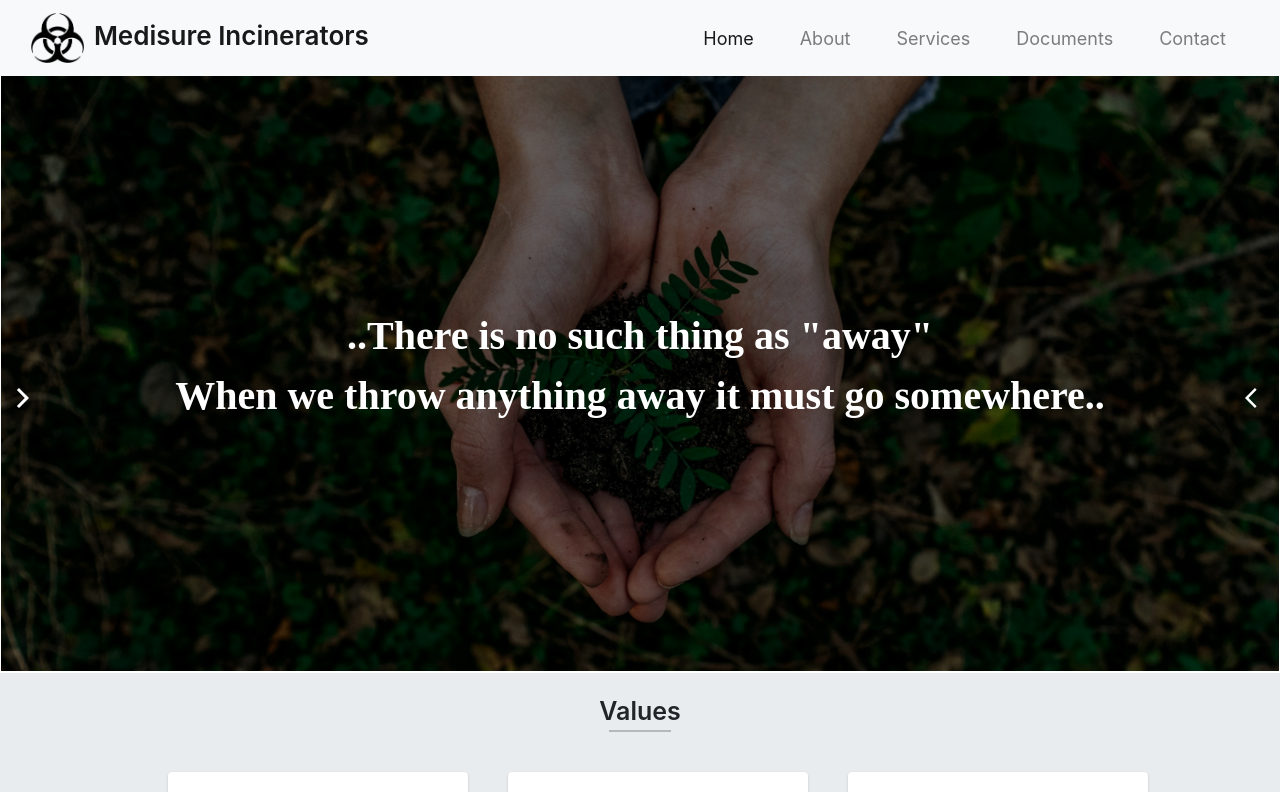
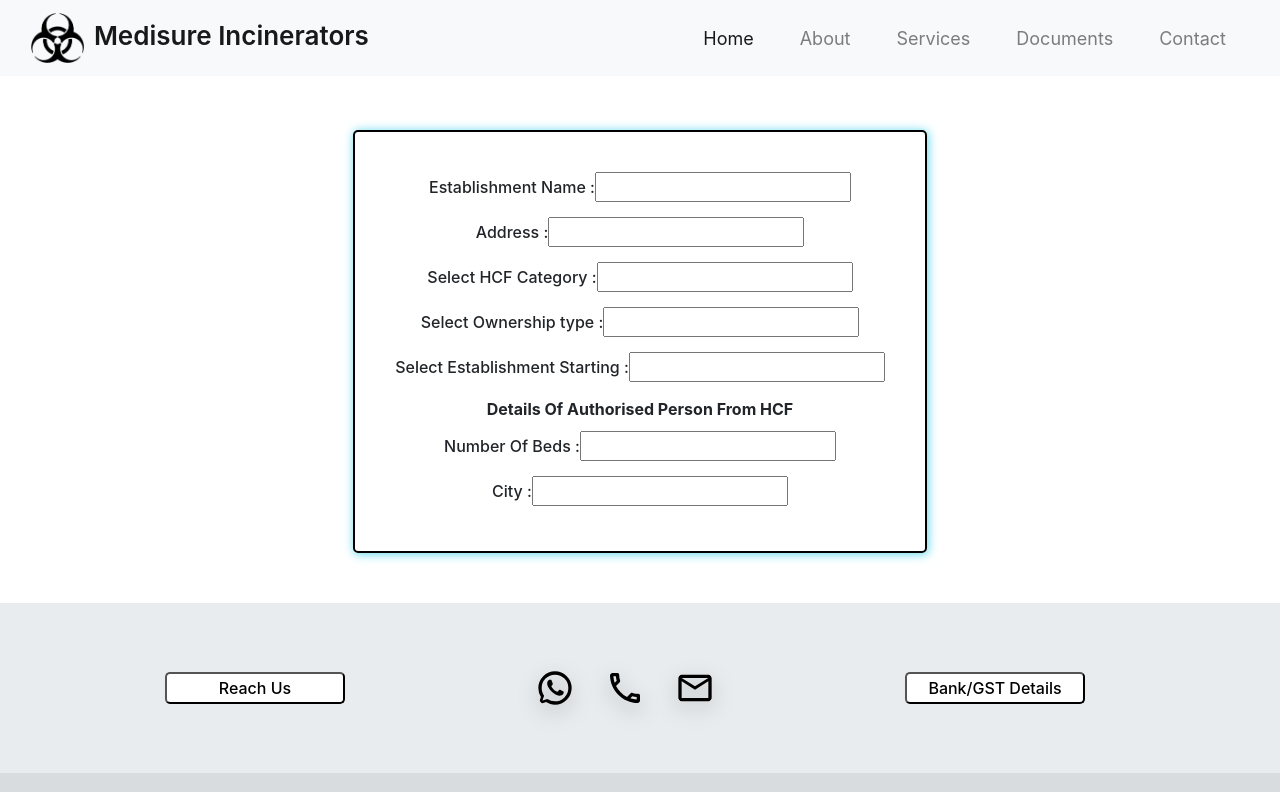
Before and after one commit to jatin-karla11/MedisureIncinerators, a React (Create React App) app: page /#/signup in a window 1280 px wide. Before the commit this address led to /#/. Shown: the top 792 px of the page. Built offline with nearby package versions, Linux system fonts and the light colour scheme; a web font is replaced by a local one.

Commit message:
login work started

```diff
--- a/src/App.js
+++ b/src/App.js
@@ -5,6 +5,9 @@ import Home from './pages/Home';
 import "bootstrap/dist/css/bootstrap.min.css";
 import "bootstrap/dist/js/bootstrap.bundle";
 import { Route, Switch,Redirect } from 'react-router-dom';
+import Signin from './pages/Signin';
+import Login from './pages/Login';
+import Signup from './pages/Signup';
 
 
 function App() {
@@ -13,10 +16,9 @@ function App() {
       <Header/>
       <Switch>
       <Route exact path="/" component={Home}/>
-      {/* <Route exact path="/about" component={AboutDetail}/>
-      <Route exact path="/service" component={Home}/>
-      <Route exact path="/contact" component={Contact}/> */}
-
+      <Route exact path="/signin" component={Signin} />
+      <Route exact path="/login" component={Login}/>
+      <Route exact path="/signup" component={Signup}/>
       <Redirect to="/" />
 
       </Switch>
--- a/src/layouts/Carousel.css
+++ b/src/layouts/Carousel.css
@@ -114,7 +114,18 @@
     z-index: 2;
     cursor: pointer;
 }
-
+.info_div_button{
+    font-size: 30px;
+    background: transparent;
+transition: 0.5s;
+color: white;
+padding: 2px 20px;
+width: 180px;
+}
+.info_div_button:hover{
+    color: black;
+    background: white;
+}
 @media(max-width : 1024px) and (min-width : 901px){
     .next{
         top: 240px;
--- a/src/layouts/Carousel.js
+++ b/src/layouts/Carousel.js
@@ -4,6 +4,7 @@ import ArrowBackIosIcon from "@material-ui/icons/ArrowBackIos";
 import ArrowForwardIosIcon from "@material-ui/icons/ArrowForwardIos";
 import hs1 from './layout images/homeslider1.jpg'
 import hs2 from './layout images/homeslider2.jpg'
+import { Link } from "react-router-dom";
 
 
 function Carousel() {
@@ -82,8 +83,13 @@ function Carousel() {
         <div ref={slider} className='slider'>
           <section className="slider_section1">
             <img width='100%' className="slider_section1_img" height='100%' src={hs1} />
-            <div className='slider_img_content'>..There is no such thing as "away"<br></br>
-            When we throw anything away it must go somewhere..</div>
+            <div className='slider_img_content'><p>..There is no such thing as "away"<br></br>
+            When we throw anything away it must go somewhere..</p>
+            <Link to="/signin">
+            <button className="info_div_button">Sign-In</button>
+            </Link>
+            </div>
+
           </section>
           <section className="slider_section2">
             <img width='100%' height='100%' src={hs2} />
--- /dev/null
+++ b/src/pages/Login.css
@@ -0,0 +1,28 @@
+.login{
+    padding-top: 80px;
+    height: 80vh;
+    width: 100%;
+    display: flex;
+    align-items: center;
+    justify-content: center;
+}
+.login_container{
+    margin: 50px;
+    padding: 30px;
+    border-radius: 5px;
+    box-shadow: 1px 1px 10px 1px rgb(116, 221, 240);
+    border: 2px solid black;
+}
+.login_container_title{
+    font-weight: bold;
+    text-align: center;
+}
+.login_container_input{
+    margin: 10px;
+}
+@media screen and (max-width: 768px) and (orientation: portrait) {
+    .login_container{
+        padding: 10px;
+        margin: 10px;
+    }
+}
--- /dev/null
+++ b/src/pages/Login.js
@@ -0,0 +1,27 @@
+import React from 'react'
+import './Login.css'
+
+function Login() {
+    return (
+      <div className='login'>
+        <div className='login_container'>
+          <div className='login_container_title'>
+            Enter your credentials for signing in :
+          </div>
+          <br></br>
+          <div className='login_container_input'>
+            <label style={{ width: "80px", fontWeight: "500" }}>Email : </label>
+            <input type="text"></input>
+          </div>
+          <div className='login_container_input'>
+            <label style={{ width: "80px", fontWeight: "500" }}>
+              Password :{" "}
+            </label>
+            <input type="password"></input>
+          </div>
+        </div>
+      </div>
+    );
+}
+
+export default Login
--- /dev/null
+++ b/src/pages/SignIn.css
@@ -0,0 +1,64 @@
+.signin{
+    padding-top: 80px;
+    width: 100%;
+    display: flex;
+    align-items: center;
+    justify-content: center;
+    height: 80vh;
+
+}
+.signin_container{
+    margin: 50px;
+    padding: 30px;
+    border-radius: 5px;
+    box-shadow: 1px 1px 10px 1px rgb(116, 221, 240);
+    border: 2px solid black;
+}
+.signin_container_div_title{
+    font-weight: bold;
+    text-align: center;
+}
+.signin_container_div{
+    margin: 10px;
+}
+.signin_container_div_button{
+    font-size: 18px;
+    background: rgb(117, 197, 202);
+transition: 0.5s;
+color: black;
+padding: 10px 20px;
+width: 300px;
+border-radius: 5px;
+font-weight: 500;
+}
+.signin_container_div_button:hover{
+    background: black;
+    color: white;
+}
+.signin_container_div_buttonsignup{
+border-radius: 5px;
+font-weight: 500;
+    font-size: 18px;
+    background: rgb(186, 209, 211);
+transition: 0.5s;
+color: black;
+padding: 10px 20px;
+width: 300px;
+}
+.signin_container_div_buttonsignup:hover{
+    background: black;
+    color: white;
+}
+
+@media screen and (max-width: 768px) and (orientation: portrait) {
+    .signin_container{
+        padding: 10px;
+        margin: 10px;
+    }
+.signin_container_div_button{
+    width: 250px;
+}
+.signin_container_div_buttonsignup{
+    width: 250px;
+}
+}
--- /dev/null
+++ b/src/pages/Signin.js
@@ -0,0 +1,29 @@
+import React from 'react'
+import { Link } from 'react-router-dom'
+import './SignIn.css'
+
+function Signin() {
+    return (
+      <div className='signin'>
+        <div className='signin_container'>
+          <div className='signin_container_div_title'>
+            Choose the preferred option :
+          </div>
+          <div className='signin_container_div'>
+            <Link to="/login"><button className="signin_container_div_button">Admin Login</button></Link>
+          </div>
+          <div className='signin_container_div'>
+          <Link to="/login"><button className="signin_container_div_button">PCB Login</button></Link>
+          </div>
+          <div className='signin_container_div'>
+          <Link to="/login"><button className="signin_container_div_button">Customer Login</button></Link>
+          </div>
+          <div className='signin_container_div'>
+          <Link to="/signup"><button className="signin_container_div_buttonsignup">Don't have an account? Register here!</button></Link>
+          </div>
+        </div>
+      </div>
+    );
+}
+
+export default Signin
--- /dev/null
+++ b/src/pages/Signup.css
@@ -0,0 +1,28 @@
+.signup{
+    padding-top: 80px;
+    width: 100%;
+    display: flex;
+    align-items: center;
+    justify-content: center;
+}
+.signup_container{
+    margin: 50px;
+    padding: 30px;
+    border-radius: 5px;
+    box-shadow: 1px 1px 10px 1px rgb(116, 221, 240);
+    border: 2px solid black;
+}
+.signup_container_div{
+    margin: 10px;
+    font-weight: bold;
+}
+.signup_container_div_label{
+    font-weight: 500;
+
+}
+@media screen and (max-width: 768px) and (orientation: portrait) {
+.signup_container{
+    margin: 30px 10px;
+    padding: 5px;
+}
+}
--- /dev/null
+++ b/src/pages/Signup.js
@@ -0,0 +1,44 @@
+import React from 'react'
+import './Signup.css'
+
+function Signup() {
+    return (
+      <div className='signup'>
+        <div className='signup_container'>
+          <form>
+            <div className='signup_container_div'>
+              <label className="signup_container_div_label">Establishment Name :</label>
+              <input type="text"></input>
+            </div>
+            <div className='signup_container_div'>
+              <label className="signup_container_div_label">Address :</label>
+              <input type="text"></input>
+            </div>
+            <div className='signup_container_div'>
+              <label className="signup_container_div_label">Select HCF Category :</label>
+              <input type="text"></input>
+            </div>
+            <div className='signup_container_div'>
+              <label className="signup_container_div_label">Select Ownership type :</label>
+              <input></input>
+            </div>
+            <div className='signup_container_div'>
+              <label className="signup_container_div_label">Select Establishment Starting :</label>
+              <input></input>
+            </div>
+            <div className='signup_container_div'>Details Of Authorised Person From HCF</div>
+            <div className='signup_container_div'>
+              <label className="signup_container_div_label">Number Of Beds :</label>
+              <input></input>
+            </div>
+            <div className='signup_container_div'>
+              <label className="signup_container_div_label">City :</label>
+              <input></input>
+            </div>
+          </form>
+        </div>
+      </div>
+    );
+}
+
+export default Signup
```
